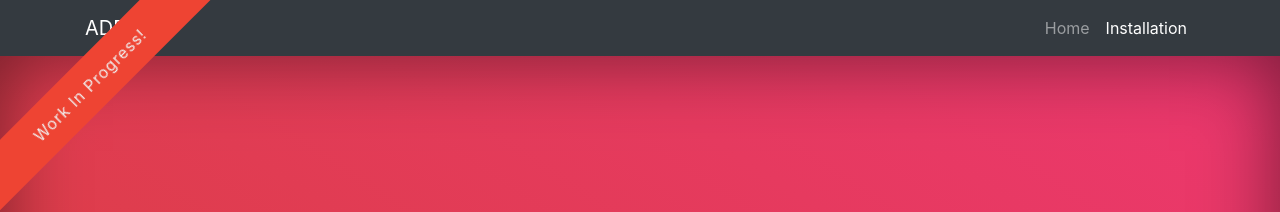
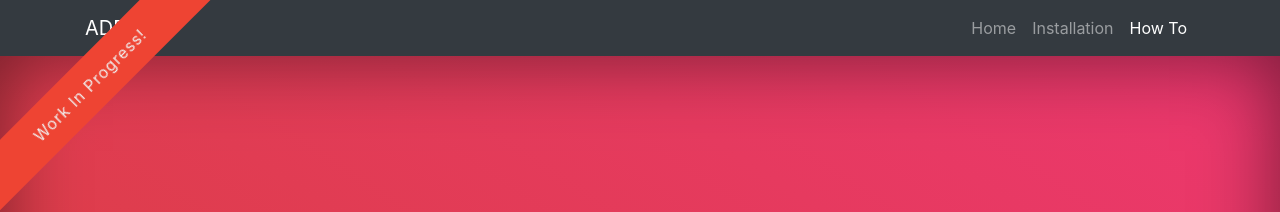
Before and after one commit to AsciiDoc-Publishing-Toolbox/asciidoc-publishing-toolbox.github.io, a Jekyll site: the page built from index.html, in a window 1280 px wide. Shown: the top 212 px of the page. Built offline with Jekyll 4.4.1, drawn with Linux system fonts in a browser that asks for light colours; nearby versions of some CDN libraries.

Commit message:
Updated navbar

```diff
--- a/_layouts/default.html
+++ b/_layouts/default.html
@@ -76,6 +76,9 @@
                         <li class="nav-item">
                             <a class="nav-link" href="#install">Installation</a>
                         </li>
+                        <li class="nav-item">
+                            <a class="nav-link" href="#how-to">How To</a>
+                        </li>
                     </ul>
                 </div>
             </div>
```
